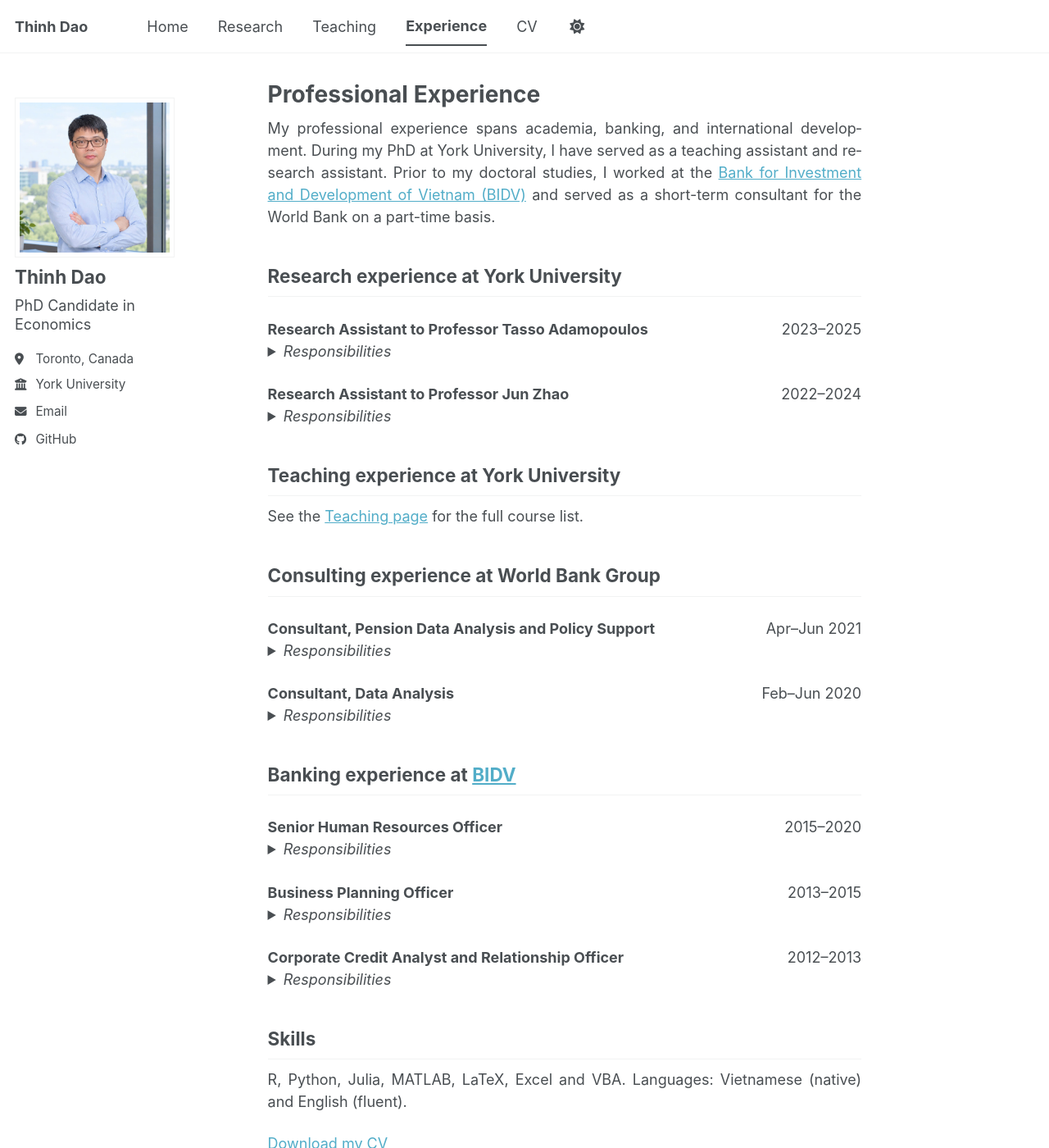
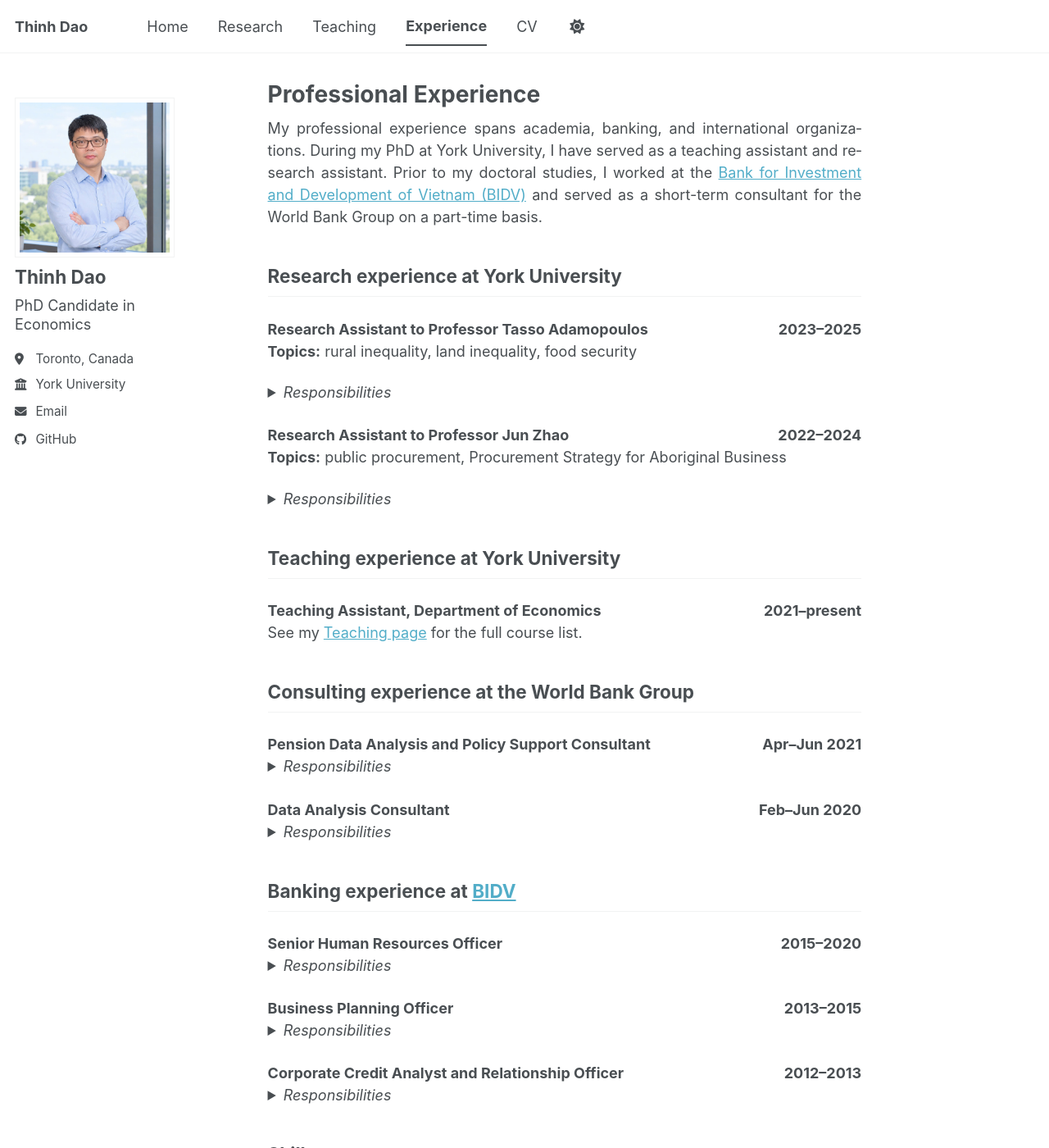
Before and after one commit to thinh-dao-econ/thinh-dao-econ.github.io, a Jekyll site: the page built from _pages/experience.md, in a window 1280 px wide and 1400 px high. Shown: the whole window at 82% size. Built offline with Jekyll 4.4.1, drawn with Linux system fonts in a browser that asks for light colours; a style sheet for code colours, icons or effects is not loaded.

Commit message:
Update experience.md

```diff
--- a/_pages/experience.md
+++ b/_pages/experience.md
@@ -4,56 +4,64 @@ title: "Professional Experience"
 author_profile: true
 ---
 
-My professional experience spans academia, banking, and international development. During my PhD at York University, I have served as a teaching assistant and research assistant. Prior to my doctoral studies, I worked at the <a href="https://bidv.com.vn/en/ve-bidv" target="_blank" rel="noopener noreferrer">Bank for Investment and Development of Vietnam (BIDV)</a> and served as a short-term consultant for the World Bank on a part-time basis.
+My professional experience spans academia, banking, and international organizations. During my PhD at York University, I have served as a teaching assistant and research assistant. Prior to my doctoral studies, I worked at the <a href="https://bidv.com.vn/en/ve-bidv" target="_blank" rel="noopener noreferrer">Bank for Investment and Development of Vietnam (BIDV)</a> and served as a short-term consultant for the World Bank Group on a part-time basis.
 
 ## Research experience at York University
 
 <div style="display:flex; justify-content:space-between; flex-wrap:wrap; margin-top:1.4em;">
-<strong>Research Assistant to Professor Tasso Adamopoulos </strong>
-<span>2023–2025</span>
+<strong>Research Assistant to Professor Tasso Adamopoulos</strong>
+<span><strong>2023–2025</strong></span>
 </div>
+
+**Topics:** rural inequality, land inequality, food security
 
 <details markdown="1">
 <summary style="cursor:pointer;"><em>Responsibilities</em></summary>
 
-I prepared and analysed household survey data from the World Bank's Living Standards Measurement Study for several Sub-Saharan African countries. The projects covered rural inequality and food security.
+I prepared and analysed household survey data from the World Bank's Living Standards Measurement Study for several Sub-Saharan African countries (Ethiopia, Malawi, Nigeria, Tanzania, Uganda). My responsibilities included:
 
-- Worked with household surveys of roughly 3,000 to 10,000 households per country and survey wave (Ethiopia, Malawi, Nigeria, Tanzania, Uganda).
-- Built household-level and district-level datasets and constructed income, consumption, land and food-security measures, including unit conversions, price construction and per-capita measures.
-- Linked survey waves into panels, trimmed outliers, and ran robustness checks on sample and variable choices.
-- Computed inequality statistics, produced bin-scatter and rank-rank graphs and regression output, and delivered the results as reproducible R Markdown reports.
-- Replicated the professor's Stata analysis in R and documented each processing step so that others could use the data.
+- Cleaning the data and constructing the variables used in the analysis.
+- Linking survey waves into panels, identifying outliers, and running robustness checks on sample and variable choices.
+- Computing inequality statistics and producing graphs and regression output, delivered as reproducible R Markdown reports.
 - Tools: R (tidyverse, haven, ineq, ggplot2, stargazer, R Markdown).
 
 </details>
 
 <div style="display:flex; justify-content:space-between; flex-wrap:wrap; margin-top:1.4em;">
 <strong>Research Assistant to Professor Jun Zhao</strong>
-<span>2022–2024</span>
+<span><strong>2022–2024</strong></span>
 </div>
+
+**Topics:** public procurement, Procurement Strategy for Aboriginal Business
 
 <details markdown="1">
 <summary style="cursor:pointer;"><em>Responsibilities</em></summary>
 
-I supported a study of Canada's federal Procurement Strategy for Aboriginal Business. I wrote a Python pipeline that collected more than 100,000 award notices and related records from a public government website, then cleaned, matched and analysed them in R.
+I supported a study of Canada's federal Procurement Strategy for Aboriginal Business using government procurement data. My responsibilities included:
 
-- Learned Python independently and wrote the multi-step scraping pipeline (requests, BeautifulSoup, pandas, parallel requests with retry logic) and its documentation.
-- Matched the scraped records to the federal contract history (about 460,000 records, 2009–2022) and to a directory of Indigenous businesses, resolving duplicates and data-quality issues.
-- Constructed analysis samples, geocoded buyers and suppliers to compute distances, and ran summary statistics and exploratory regressions.
-- Compiled federal trade-agreement thresholds from official documents and used them to classify contracts.
-- Wrote data-processing records and a series of reports as reproducible R Markdown documents.
-- Tools: Python, R (tidyverse, lubridate, geosphere, ggplot2), R Markdown. Roughly 10 hours per week over about 40 to 60 weeks.
+- Teaching myself Python and writing a pipeline that collected more than 100,000 award notices and related records from a public government website.
+- Cleaning the scraped records and matching them to the federal contract history (about 460,000 records, 2009–2022) and to a directory of Indigenous businesses.
+- Constructing analysis samples, geocoding buyers and suppliers to compute distances, and running summary statistics and exploratory regressions.
+- Compiling federal trade-agreement thresholds from official documents to classify contracts.
+- Documenting the data processing and reporting results in reproducible R Markdown documents.
+- Tools: Python (requests, BeautifulSoup, pandas), R (tidyverse, lubridate, geosphere, ggplot2), R Markdown.
 
 </details>
 
 ## Teaching experience at York University
-See the [Teaching page]({{ site.baseurl }}/teaching/) for the full course list.
-
-## Consulting experience at World Bank Group
 
 <div style="display:flex; justify-content:space-between; flex-wrap:wrap; margin-top:1.4em;">
-<strong>Consultant, Pension Data Analysis and Policy Support </strong>
-<span>Apr–Jun 2021</span>
+<strong>Teaching Assistant, Department of Economics</strong>
+<span><strong>2021–present</strong></span>
+</div>
+
+See my [Teaching page]({{ site.baseurl }}/teaching/) for the full course list.
+
+## Consulting experience at the World Bank Group
+
+<div style="display:flex; justify-content:space-between; flex-wrap:wrap; margin-top:1.4em;">
+<strong>Pension Data Analysis and Policy Support Consultant</strong>
+<span><strong>Apr–Jun 2021</strong></span>
 </div>
 
 <details markdown="1">
@@ -67,8 +75,8 @@ I commented on and analysed pension projection materials for Vietnam's compulsor
 </details>
 
 <div style="display:flex; justify-content:space-between; flex-wrap:wrap; margin-top:1.4em;">
-<strong>Consultant, Data Analysis </strong>
-<span>Feb–Jun 2020</span>
+<strong>Data Analysis Consultant</strong>
+<span><strong>Feb–Jun 2020</strong></span>
 </div>
 
 <details markdown="1">
@@ -86,7 +94,7 @@ I helped build a standardized statistical database framework for Vietnam Social
 
 <div style="display:flex; justify-content:space-between; flex-wrap:wrap; margin-top:1.4em;">
 <strong>Senior Human Resources Officer</strong>
-<span>2015–2020</span>
+<span><strong>2015–2020</strong></span>
 </div>
 
 <details markdown="1">
@@ -102,7 +110,7 @@ I analysed branch performance to set staffing needs and ran recruitment across a
 
 <div style="display:flex; justify-content:space-between; flex-wrap:wrap; margin-top:1.4em;">
 <strong>Business Planning Officer</strong>
-<span>2013–2015</span>
+<span><strong>2013–2015</strong></span>
 </div>
 
 <details markdown="1">
@@ -117,7 +125,7 @@ I developed business plans and evaluated the performance of the bank and its bra
 
 <div style="display:flex; justify-content:space-between; flex-wrap:wrap; margin-top:1.4em;">
 <strong>Corporate Credit Analyst and Relationship Officer</strong>
-<span>2012–2013</span>
+<span><strong>2012–2013</strong></span>
 </div>
 
 <details markdown="1">
```
